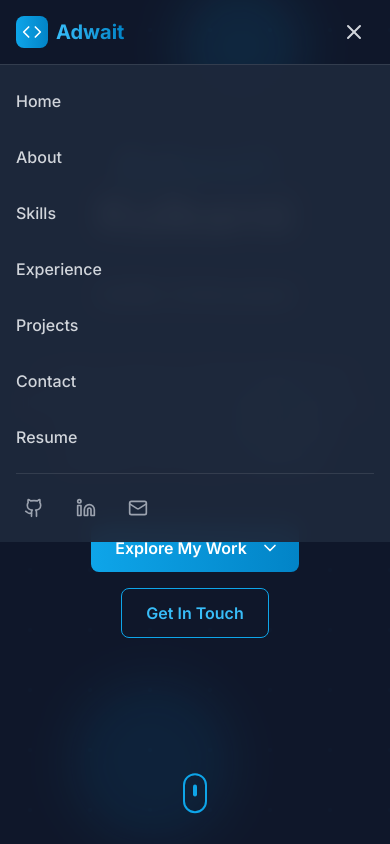
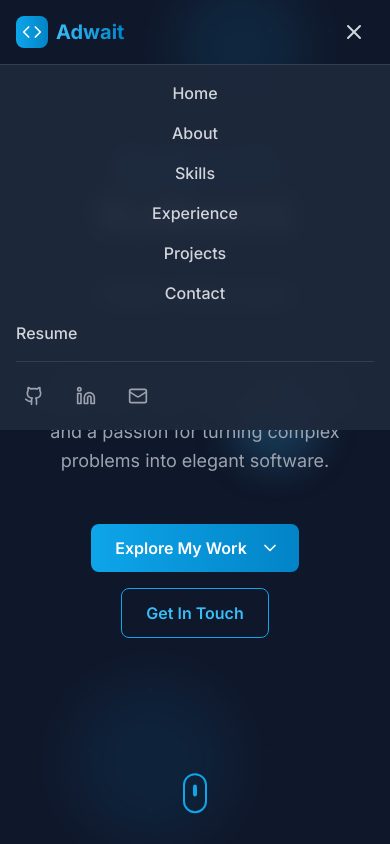
Before and after one commit to AdwaitKulkarni58/portfolio, a Next.js app: page / in a window 390 px wide. Both pictures are taken after a click on the button 354 px from the left and 32 px from the top of the page. Shown: the top 844 px of the page. Built offline with nearby package versions, Linux system fonts and the light colour scheme.

Commit message:
fix resume item in header

```diff
--- a/components/Header.tsx
+++ b/components/Header.tsx
@@ -12,11 +12,7 @@ const navItems = [
   { name: "Experience", href: "#experience" },
   { name: "Projects", href: "#projects" },
   { name: "Contact", href: "#contact" },
-  {
-    name: "Resume",
-    href: "/Adwait_Kulkarni_Resume.pdf",
-    onClick: () => window.open("/Adwait_Kulkarni_Resume.pdf", "_blank"),
-  },
+  { name: "Resume", href: "/Adwait_Kulkarni_Resume.pdf", external: true },
 ];
 
 const socialLinks = [
@@ -80,7 +76,20 @@ export default function Header() {
 
           {/* Desktop Navigation */}
           <nav className="hidden md:flex items-center space-x-8">
-            {navItems.map((item) => (
+            {navItems.map((item) =>
+              item.external ? (
+                <motion.a
+                  key={item.name}
+                  href={item.href}
+                  target="_blank"
+                  rel="noopener noreferrer"
+                  whileHover={{ scale: 1.05 }}
+                  whileTap={{ scale: 0.95 }}
+                  className="text-gray-300 hover:text-white transition-colors duration-200 font-medium"
+                >
+                  {item.name}
+                </motion.a>
+              ) : (
                 <motion.button
                   key={item.name}
                   whileHover={{ scale: 1.05 }}
@@ -90,7 +99,8 @@ export default function Header() {
                 >
                   {item.name}
                 </motion.button>
-            ))}
+              )
+            )}
           </nav>
 
           {/* Social Links */}
@@ -137,16 +147,32 @@ export default function Header() {
           >
             <div className="container py-4">
               <nav className="flex flex-col space-y-4">
-                {navItems.map((item) => (
+                {navItems.map((item) =>
+                  item.external ? (
+                    <motion.a
+                      key={item.name}
+                      href={item.href}
+                      target="_blank"
+                      rel="noopener noreferrer"
+                      whileHover={{ scale: 1.05 }}
+                      whileTap={{ scale: 0.95 }}
+                      className="text-gray-300 hover:text-white transition-colors duration-200 font-medium"
+                    >
+                      {item.name}
+                    </motion.a>
+                  ) : (
                     <motion.button
                       key={item.name}
-                    whileHover={{ x: 10 }}
+                      whileHover={{ scale: 1.05 }}
+                      whileTap={{ scale: 0.95 }}
                       onClick={() => scrollToSection(item.href)}
-                    className="text-left text-gray-300 hover:text-white transition-colors duration-200 font-medium py-2"
+                      className="text-gray-300 hover:text-white transition-colors duration-200 font-medium"
                     >
                       {item.name}
                     </motion.button>
-                ))}
+                  )
+                )}
+
                 <div className="flex items-center space-x-4 pt-4 border-t border-white/10">
                   {socialLinks.map((social) => (
                     <motion.a
```
Lines whose indentation alone changed are shown as unchanged.
